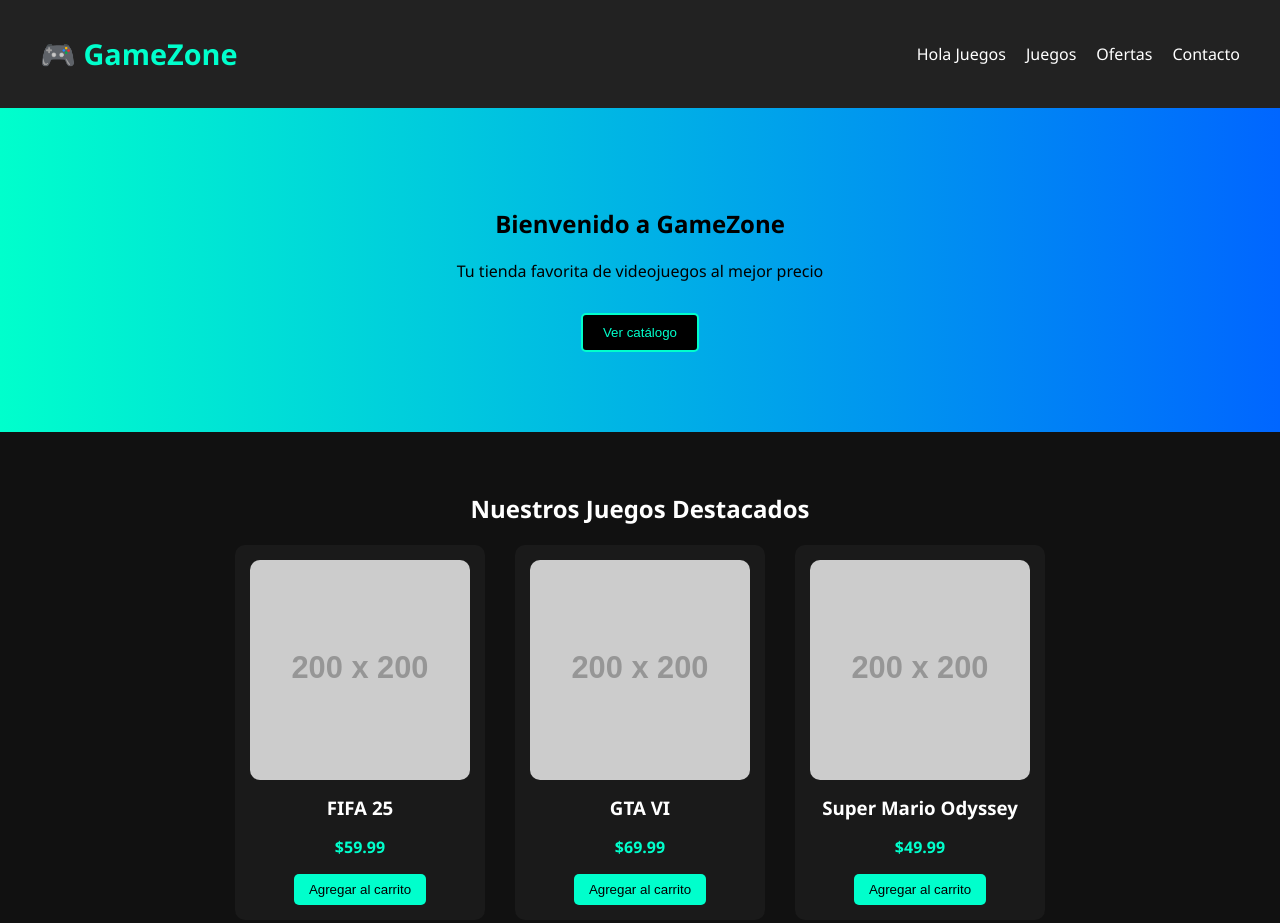
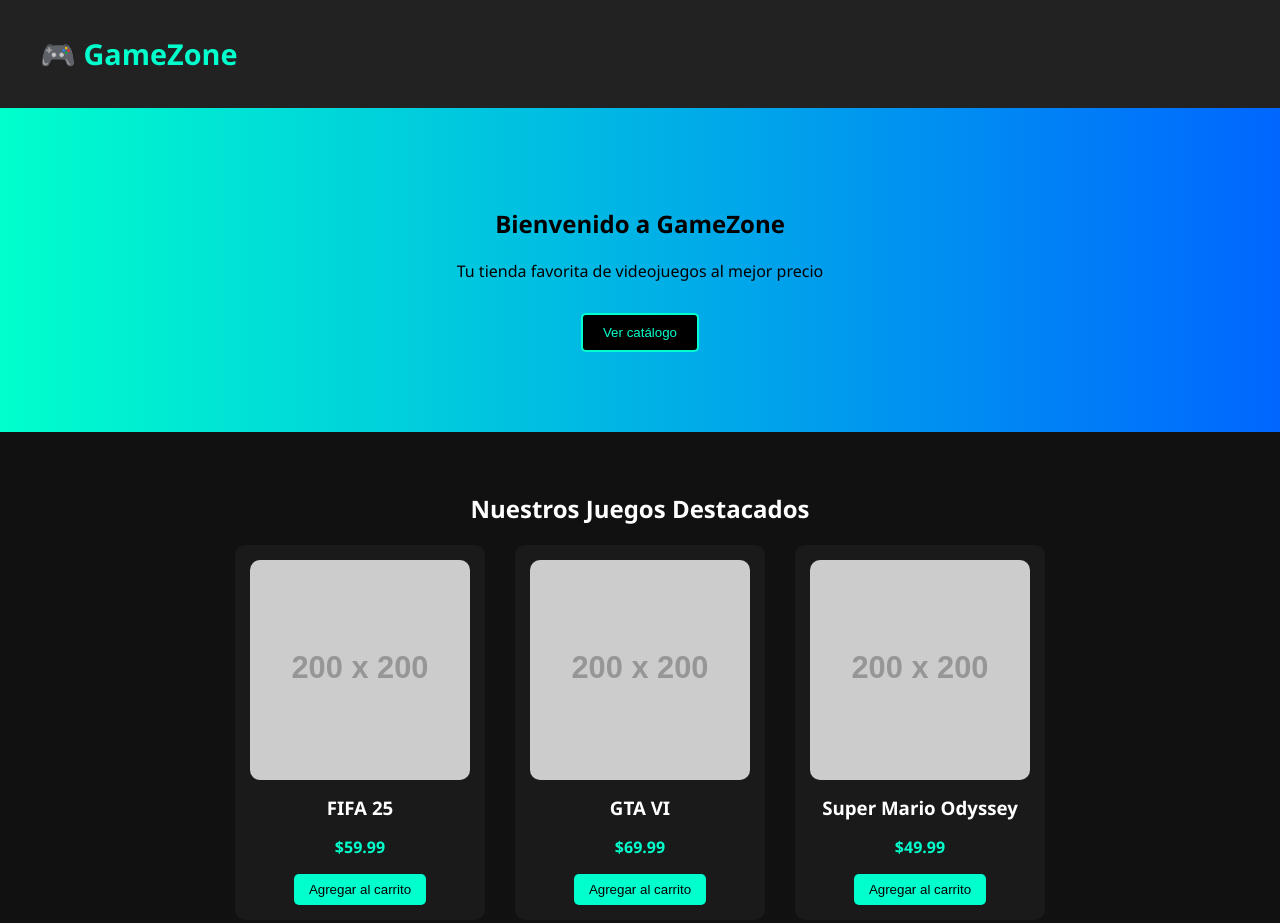
Before and after one commit to neyjurado/NEXUS, a plain HTML site: page index.html in a window 1280 px wide. Shown: the top 923 px of the page. Drawn offline with Linux system fonts and the light colour scheme; placeholder pictures from the web are drawn by us.

Commit message:
Camnio en el inicio2

```diff
--- a/index.html
+++ b/index.html
@@ -10,12 +10,6 @@
     <header>
         <h1>🎮 GameZone</h1>
         <nav>
-            <ul>
-                <li><a href="#">Hola Juegos</a></li>
-                <li><a href="#">Juegos</a></li>
-                <li><a href="#">Ofertas</a></li>
-                <li><a href="#">Contacto</a></li>
-            </ul>
         </nav>
     </header>
 
```
